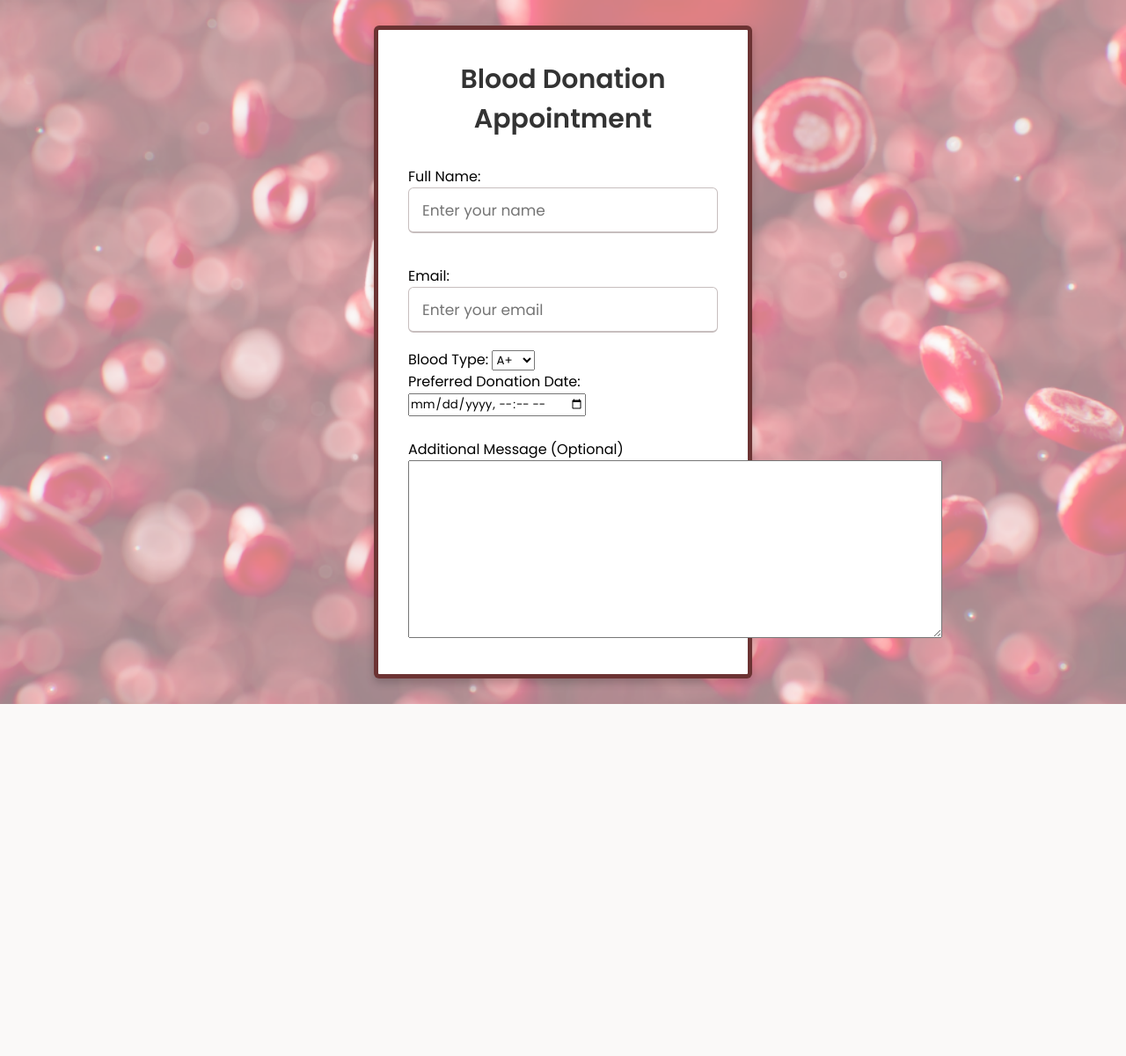
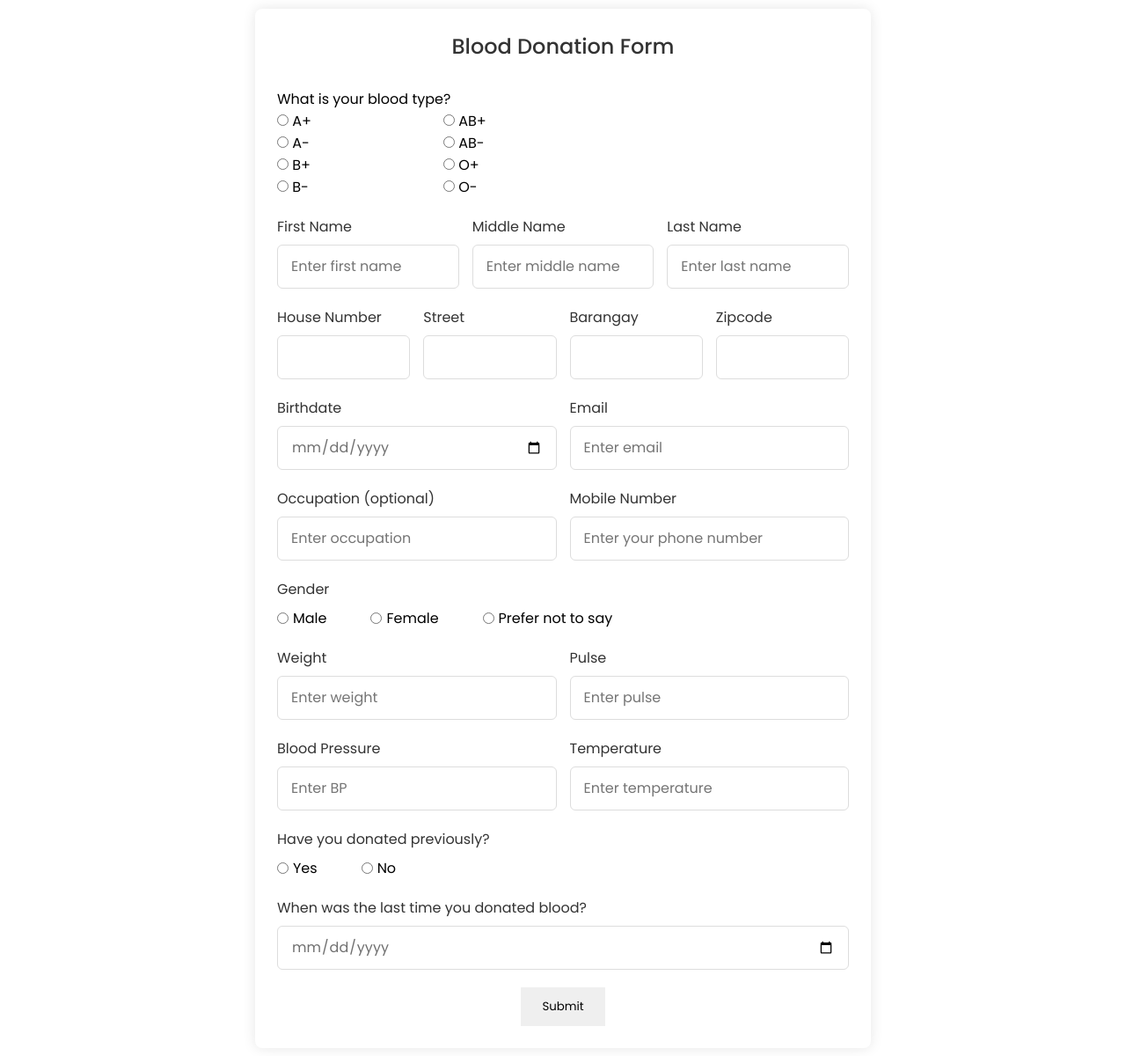
Before and after one commit to Jeromeoo/VIRTUAL-LIFESAVERS, a PHP site: page /bdform.html in a window 1280 px wide. Shown: the whole page at 88% size. Before the commit the page ends 800 px from the top, so only its background shows below. Run offline with PHP 8.4, Linux system fonts and the light colour scheme.

Commit message:
UPDATE - CHUA

```diff
--- a/bdform.html
+++ b/bdform.html
@@ -7,39 +7,181 @@
     <link rel="stylesheet" href="css/bdform.css">
 </head>
 <body>
-    <div class="wrapper">
-        <h2>Blood Donation Appointment</h2>
-        <form>
-            <form action="" method="">
+    <section class="container">
+        <header>Blood Donation Form</header>
+        <form action="#" class="form">
+            What is your blood type? <br>
+            <div class="blood-type-container">
+
+            <div class="form-check">
+               <div class="radio-box">
+                <input class="form-check-input" type="radio" name="a+" id="a+">
+                <label class="form-check-label" for="a+">A+</label>
+            </div>
+            <div class="flexRadioDefault">
+                <input class="form-check-input" type="radio" name="a-" id="a-">
+                <label class="form-check-label" for="a-">A-</label>
+            </div>
+            <div class="radio-box">
+                <input class="form-check-input" type="radio" name="b+" id="b+">
+                <label class="form-check-label" for="b+">B+</label>
+            </div>
+            <div class="radio-box">
+                <input class="form-check-input" type="radio" name="b-" id="b-">
+                <label class="form-check-label" for="b-">B-</label>
+            </div>
+
+              </div>
+              <div class="form-check">
+                <div class="radio-box">
+                    <input class="form-check-input" type="radio" name="ab+" id="ab+">
+                    <label class="form-check-label" for="ab+">AB+</label>
+                </div>
+                <div class="radio-box">
+                    <input class="form-check-input" type="radio" name="ab-" id="ab-">
+                    <label class="form-check-label" for="ab-">AB-</label>
+                </div>
+                <div class="radio-box">
+                    <input class="form-check-input" type="radio" name="o+" id="o+">
+                    <label class="form-check-label" for="o+">O+</label>
+                </div>
+                <div class="radio-box">
+                    <input class="form-check-input" type="radio" name="o-" id="o-">
+                    <label class="form-check-label" for="o-">O-</label>
+                </div>
+
+              </div>
+
+              </div>
+
+            </div>
+            <!--    NAME    -->
+            <div class="column">
+                <div class="input-box">
+                <label>First Name</label>
+                <input type="text" placeholder="Enter first name" id="fname" required>
+            </div>
             <div class="input-box">
-                Full Name: <br>
-                <input type="text" placeholder="Enter your name" name="fname" required>
+                <label>Middle Name</label>
+                <input type="text" placeholder="Enter middle name" id="mname" required>
             </div>
-            <br>
             <div class="input-box">
-                Email: <br>
-                <input type="text" placeholder="Enter your email" name="email" required>
+                <label>Last Name</label>
+                <input type="text" placeholder="Enter last name" id="lname" required>
             </div>
-            <br>
-                <label for="blood">Blood Type:</label>
-                <select id="blood" name="blood">
-                <option value="a+">A+</option>
-                <option value="a-">A-</option>
-                <option value="b+">B+</option>
-                <option value="b-">B-</option>
-                <option value="ab+">AB+</option>
-                <option value="ab-">AB-</option>
-                <option value="o+">O+</option>
-                <option value="o-">O-</option>
-            </select>
-            <div class="date">
-                Preferred Donation Date:
-                <input type="datetime-local" name="donate_date" required>
             </div>
-            <br>
-            Additional Message (Optional)<br>
-            <textarea name="Message" rows="10" cols="52">
-            </textarea>
+            <!--    NAME    -->
+            <div class="column">
+            <div class="input-box">
+                <label>House Number</label>
+                <input type="text" placeholder="" id="house_number" required>
+            </div>
+
+            <div class="input-box">
+                <label>Street</label>
+                <input type="text" placeholder="" id="street" required>
+            </div>
+            <div class="input-box">
+                <label>Barangay</label>
+                <input type="text" placeholder="" id="barangay" required>
+            </div>
+            <div class="input-box">
+                <label>Zipcode</label>
+                <input type="text" placeholder="" id="zipcode" required>
+            </div>
+            </div>
+            <!-- ADDRESS-->
+            <div class="column">
+                <div class="input-box">
+                <label >Birthdate</label>
+                <input type="date" placeholder="Birthday" id="birthdate" required>
+                </div>
+
+                <div class="input-box">
+                <label>Email</label>
+                <input type="text" placeholder="Enter email" id="email" required>
+                </div>
+            </div>
+             <!-- Birth and email-->
+             <div class="column">
+                <div class="input-box">
+                <label>Occupation (optional)</label>
+                <input type="text" id="occupation" name="occupation" placeholder="Enter occupation">
+                </div>
+                <div class="input-box">
+                    <label>Mobile Number</label>
+                    <input type="tel" id="phonenumber" name="phone" placeholder="Enter your phone number" required >
+                    </div>
+            </div>
+            <!--Occupation and Mobile Num-->
+           <div class="gender-box">
+            <h3>Gender</h3>
+            <div class="gender-option">
+                <div class="gender">
+                    <input  type="radio" id="check-male" name="gender" />
+                    <label for="check-male">Male</label>
+                </div>
+                <div class="gender">
+                    <input  type="radio" id="check-female" name="gender" />
+                    <label for="check-female">Female</label>
+                </div>
+                <div class="gender">
+                    <input  type="radio" id="check-other" name="gender" />
+                    <label for="check-other">Prefer not to say</label>
+                </div>
+            </div>
+           </div>
+           <!-- Gender Checkbox-->
+           <div class="column">
+            <div class="input-box">
+            <label>Weight</label>
+            <input type="text" placeholder="Enter weight" id="weight">
+        </div>
+        <div class="input-box">
+            <label>Pulse</label>
+            <input type="text" placeholder="Enter pulse" id="pulse">
+        </div>
+        </div>
+        <div class="column">
+            <div class="input-box">
+            <label>Blood Pressure</label>
+            <input type="text" placeholder="Enter BP" id="bp">
+        </div>
+        <div class="input-box">
+            <label>Temperature</label>
+            <input type="text" placeholder="Enter temperature" id="temp">
+        </div>
+        </div>
+            <!-- TEST -->
+        <div class="donate-box">
+            <h3>Have you donated previously?</h3>
+            <div class="donate-option" class="column">
+                <div class="yes-or-no">
+                    <input  type="radio" id="Yes" name="yes-or-no" />
+                    <label for="Yes">Yes</label>
+                </div>
+                <div class="yes-or-no">
+                    <input  type="radio" id="No" name="yes-or-no" />
+                    <label for="No">No</label>
+                </div>
+        </div>
+        <div class="divcolumn">
+            <div class="input-box">
+            <label>When was the last time you donated blood?</label>
+            <input type="date"  id="donate-blood" required>
+        </div>
+
+
+        </div>
+<div class="submit-container">
+     <button name="submit" class="submit-button" type="submit"><span>Submit</span></button>
+    </div>
+
+
+
         </form>
+
+
+    </section>
 </body>
 </html>
--- a/css/bdform.css
+++ b/css/bdform.css
@@ -1,4 +1,5 @@
 @import url('https://fonts.googleapis.com/css?family=Poppins:400,500,600,700&display=swap');
+
 *{
     margin: 0;
     padding: 0;
@@ -6,69 +7,143 @@
     font-family: 'Poppins', sans-serif;
 }
 
-
 body {
-    min-height: 100vh;
+    min-height: 150vh;
     display: flex;
     align-items: center;
     justify-content: center;
-    background: white;
-    background-image: url(images/about-bgimg.png);
-    background-position: center;
-    background-repeat: no-repeat;
-    background-size: cover;
+    background: rgb(red, green, blue);
 }
 
-.wrapper {
+.container {
     position: relative;
-    max-width: 430px;
+    max-width: 700px;
     width: 100%;
-    background: #fff;
-    padding: 34px;
-    border-radius: 6px;
-    box-shadow: 0 5px 10px rgba(0,0,0,0.2);
-    border: 5px solid rgba(72, 0, 0, 0.80);
+    background-color: white;
+    padding: 25px;
+    border-radius: 8px;
+    box-shadow: 0 0 15px rgba(0, 0, 0, 0.1);
 }
-.wrapper h2 {
-    position: relative;
-    font-size: 30px;
-    font-weight: 600;
+
+.container header{
+    font-size: 1.5rem;
     color: #333;
+    font-weight: 500;
     text-align: center;
 }
 
-.wrapper h2::before {
-    content: '';
-    position: absolute;
-    left: 0;
-    bottom: 0;
-    height: 3px;
-    width: 28px;
-    border-radius: 12px;
-}
-.wrapper form {
+.container .form{
     margin-top: 30px;
 }
 
-.wrapper form .input-box {
-    height: 52px;
-    margin: 18px 0;
+.form .input-box{
+    width: 100%;
+    margin-top: 20px;
 }
 
-form .input-box input{
-    height: 100%;
+.input-box label {
+    color: #333;
+}
+
+.form .input-box input{
+    position: relative;
+    height: 50px;
     width: 100%;
     outline: none;
+    font-size: 1rem;
+    color: #707070;
+    margin-top: 8px;
+    border: 1px solid #ddd;
+    border-radius: 6px;
     padding: 0 15px;
-    font-size: 17px;
+}
+.blood-type-container {
+    display: flex;
+    gap: 150px;
+}
+
+.form-check{
+    display: flex;
+    flex-direction: column;
+    align-items: start;
+}
+
+.form .column {
+    display: flex;
+    column-gap: 15px;
+}
+.form .gender-box {
+    margin-top: 20px;
+}
+.form .donate-box {
+    margin-top: 20px;
+}
+.gender-box h3{
+    color: #333;
+    font-size: 1rem;
     font-weight: 400;
+    margin-bottom: 8px;
+}
+.donate-box h3{
     color: #333;
-     border: 1.5px solid #C7BEBE;
-    border-bottom-width: 2.5px;
-    border-radius: 6px;
-    transition: all 0.3s ease;
+    font-size: 1rem;
+    font-weight: 400;
+    margin-bottom: 8px;
 }
-.input-box input:focus,
-.input-box input:valid{
-  border-color: rgb(133, 46, 46);
+
+.form :where(.gender-option, .gender) {
+    display: flex;
+    align-items: center;
+    column-gap: 50px;
+    flex-wrap: wrap;
 }
+.form :where(.donate-option, .yes-or-no) {
+    display: flex;
+    align-items: center;
+    column-gap: 50px;
+    flex-wrap: wrap;
+}
+
+.form .gender {
+    column-gap: 5px;
+    cursor: pointer;
+
+}
+.form .yes-or-no {
+    column-gap: 5px;
+    cursor: pointer;
+
+}
+.submit-button {
+    outline: none;
+    border: none;
+    padding: 12px 24px;
+
+}
+.submit-container {
+    align-items: center;
+    display: flex;
+    justify-content: center;
+    margin-top: 20px;
+    width: 100%;
+}
+
+
+.form :where( .gender input, .gender label){
+    cursor: pointer;
+}
+.form :where( .yes-or-no input, .yes-or-no label){
+    cursor: pointer;
+}
+
+@media  screen and (max-width: 500px){
+    .form .column{
+        flex-wrap: wrap;
+    }
+    .form :where(.gender-option, .gender) {
+        row-gap: 15px;
+    }
+    .form :where(.donate-option, .yes-or-no) {
+        row-gap: 15px;
+    }
+}
--- a/homepage.php
+++ b/homepage.php
@@ -56,8 +56,8 @@
 
               <div class="donate-btn">
 
-              <button>DONATE BLOOD NOW</button><br>
-                  <button>REQUEST BLOOD NOW</button>
+              <a href="bdform.html">DONATE BLOOD NOW</a>
+                  <a href="requestform.html">REQUEST BLOOD NOW</a>
               </div>
 
 
```
Also changed, not shown: css/style.css (+9 -4 lines).
